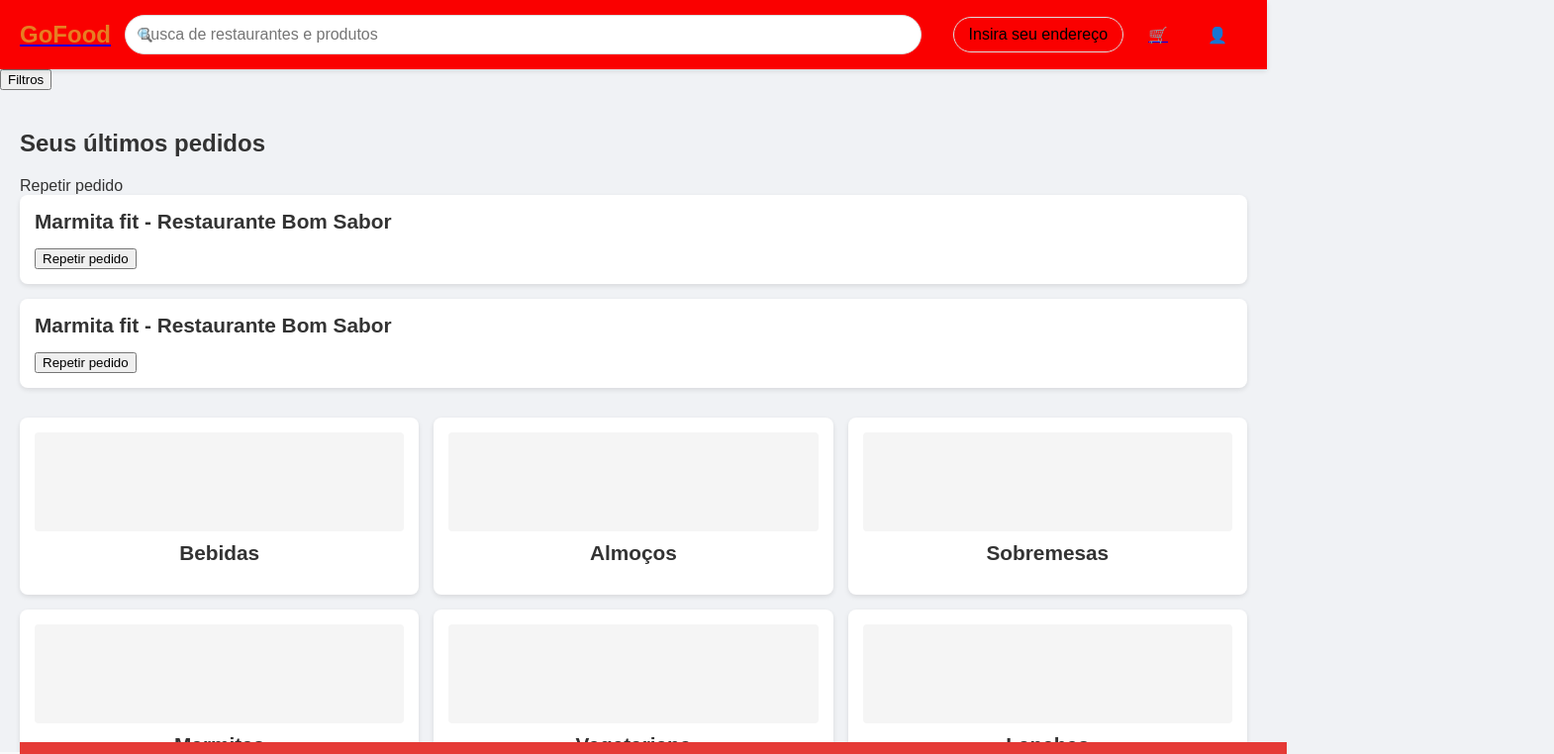
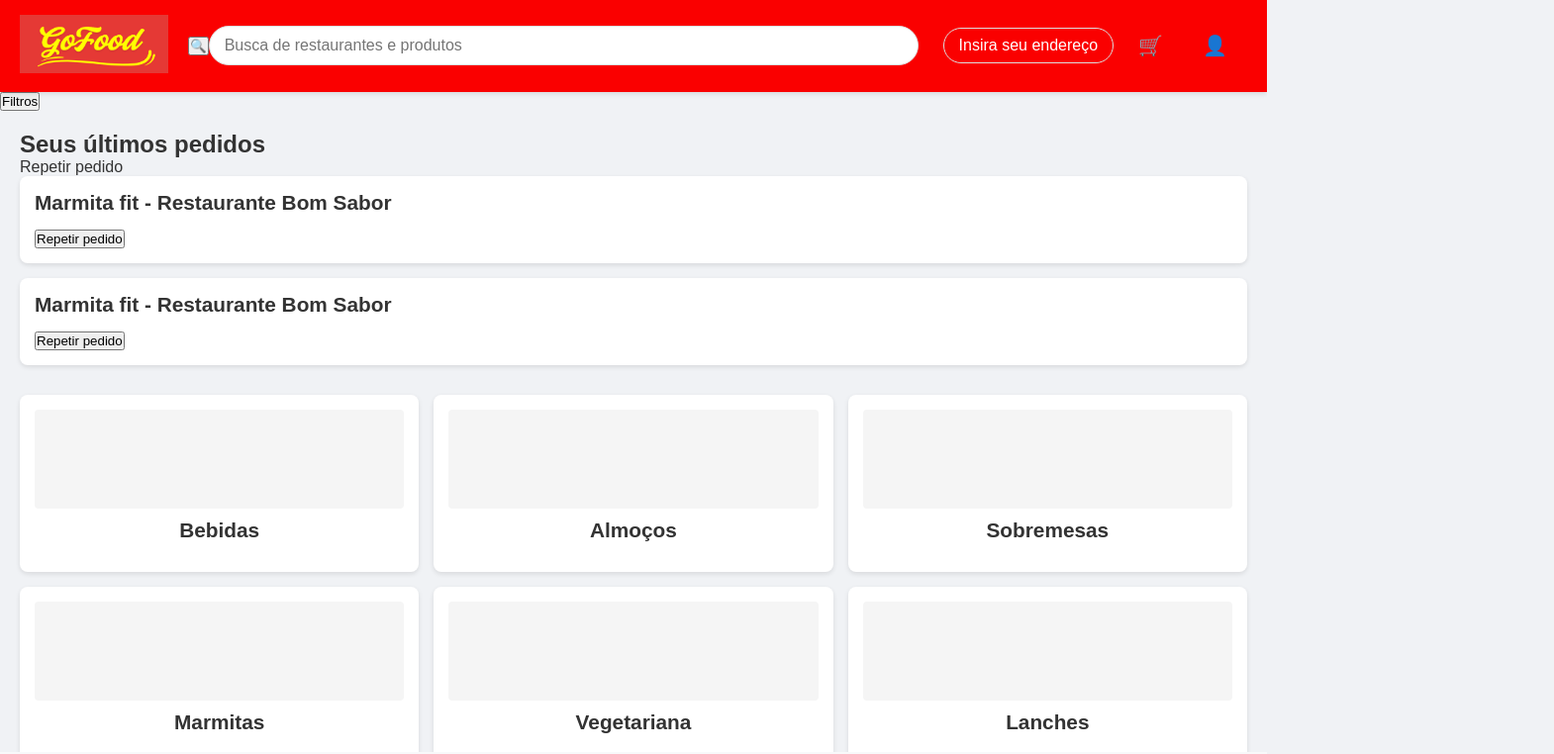
Before and after one commit to CauaConceicao20/GoFood-Delivery-Final, a React (Create React App) app in the folder src/front-end/: page / in a window 1280 px wide. Shown: the top 762 px of the page at 99% size, 1570 px wide, since content can reach past the window. Built offline with nearby package versions, Linux system fonts and the light colour scheme.

Commit message:
componente header

```diff
--- a/src/front-end/src/App.js
+++ b/src/front-end/src/App.js
@@ -11,6 +11,7 @@ import CadastroProdutos from './telas/RestauranteMenu/Produtos/CadastroProdutos'
 import DetalhesPedido from './telas/restaurante/pedidos/DetalhePedido';
 import EdicaoRestaurante from './telas/RestauranteMenu/EdicaoDados';
 import EdicaoUsuario from './telas/PerfilUsuario/EdicaoUsuario';
+import Header from './components/header/Header.jsx';
 
 
 function App() {
--- /dev/null
+++ b/src/front-end/src/components/header/Header.css
@@ -0,0 +1,130 @@
+/* Reset mais agressivo para remover margens/preenchimentos padrão */
+
+html, body {
+    margin: 0;
+    padding: 0;
+    overflow-x: hidden; /* Evita barras de rolagem horizontais indesejadas */
+}
+
+
+* {
+    margin: 0;
+    padding: 0;
+    box-sizing: border-box; /* Garante que padding e border sejam incluídos na largura/altura do elemento */
+}
+
+/* O restante do seu CSS abaixo */
+
+.main-header {
+    display: flex;
+    align-items: center;
+    justify-content: space-between;
+    padding: 15px 20px;
+    background-color: #fa0000; /* Cor vermelha para o cabeçalho */
+    box-shadow: 0 2px 5px rgba(0, 0, 0, 0.1);
+    position: sticky;
+    top: 0;
+    z-index: 100;
+}
+.container-logo #logo-gofood {
+    font-size: 24px;
+    font-weight: bold;
+    color: #e67e22; /* Cor laranja do texto 'GoFood' na referência */
+    text-decoration: none;
+}
+
+.container-busca {
+    display: flex;
+    align-items: center;
+    flex-grow: 1; /* Permite que o campo de busca ocupe o espaço disponível */
+    margin: 0 20px;
+    /* position: relative; /* Não é mais necessário se a lupa for removida */
+}
+
+.container-busca input {
+    width: 100%;
+    padding: 10px 15px;
+    /* padding-right: 40px; /* Não é mais necessário se a lupa for removida */
+    border: 1px solid #ddd;
+    border-radius: 20px;
+    font-size: 16px;
+}
+
+/* Remova completamente este bloco se você não quer mais a lupa */
+/*
+.icone-de-busca {
+    background: none;
+    border: none;
+    position: absolute;
+    right: 15px;
+    top: 50%;
+    transform: translateY(-50%);
+    z-index: 1;
+    cursor: pointer;
+}
+*/
+
+.btn-endereco,
+.btn-carrinho,
+.btn-perfil {
+    background: none;
+    border: none;
+    padding: 8px 15px;
+    margin: 0 5px;
+    cursor: pointer;
+    font-size: 16px;
+    color: white; /* Adicionado para que os textos/ícones dos botões fiquem brancos */
+}
+
+.btn-endereco {
+    border: 1px solid #ddd;
+    border-radius: 20px;
+}
+
+/* Estilos para os links dentro dos botões (se aplicável) */
+.btn-carrinho a,
+.btn-perfil a {
+    color: white;
+    text-decoration: none;
+    display: flex; /* Para centralizar o ícone se houver texto */
+    align-items: center;
+    justify-content: center;
+}
+
+/* Ajustes para ícones em span */
+.btn-carrinho span,
+.btn-perfil span {
+    font-size: 20px; /* Tamanho dos ícones */
+}
+
+#logo-gofood {
+    width: 150px;
+    height: auto;
+    margin: 0 0 0 0;
+}
+
+.menu-lateral {
+  position: fixed;
+  top: 0;
+  right: 0;
+  width: 300px;
+  height: 100%;
+  background-color: #fff;
+  z-index: 1001;
+  padding: 20px;
+  box-shadow: -2px 0 5px rgba(0, 0, 0, 0.1);
+}
+
+.navegacao-menu ul {
+  list-style: none;
+  padding: 0;
+}
+
+.navegacao-menu li {
+  padding: 10px 0;
+}
+
+.navegacao-menu a {
+  text-decoration: none;
+  color: #333;
+}
--- /dev/null
+++ b/src/front-end/src/components/header/Header.jsx
@@ -0,0 +1,78 @@
+import React, { useState } from 'react'; // Importe useState para gerenciar o estado do menu lateral
+import { Link } from 'react-router-dom';
+import './Header.css'; // Importa o arquivo CSS para o componente
+import GoFoodLogo from './logo.png'; // Importa a imagem do logo
+
+const Header = ({ toggleAddressModal }) => { // Remova toggleSideMenu das props, pois será gerenciado internamente
+
+  // Estado para controlar a visibilidade do menu lateral
+  const [showSideMenu, setShowSideMenu] = useState(false);
+
+  // Função para alternar a visibilidade do menu lateral
+  const toggleSideMenu = () => {
+    setShowSideMenu(!showSideMenu);
+  };
+
+  return (
+    <> {/* Fragment para permitir que o componente retorne múltiplos elementos irmãos */}
+      <header className="main-header">
+        <div className="container-logo">
+          <Link to="/">
+            <img src={GoFoodLogo} alt="GoFood Logo" id="logo-gofood" />
+          </Link>
+        </div>
+
+        <form className="container-busca">
+          <button type="submit" className="icone-de-busca">
+            <span role="img" aria-label="search">🔍</span> {/* Adicione um ícone de lupa aqui */}
+          </button>
+          <input
+            id="input-de-busca-do-header"
+            type="text"
+            placeholder="Busca de restaurantes e produtos"
+          />
+        </form>
+
+        <button className="btn-endereco" onClick={toggleAddressModal}>
+          Insira seu endereço
+        </button>
+
+        <button className="btn-carrinho">
+          <Link to="/carrinho">
+            <span role="img" aria-label="cart">🛒</span>
+          </Link>
+        </button>
+
+        {/* Botão de perfil que agora chama o toggleSideMenu interno do Header */}
+        <button className="btn-perfil" onClick={toggleSideMenu}>
+          <span role="img" aria="profile">👤</span>
+        </button>
+      </header>
+
+      {/* CÓDIGO DO MENU LATERAL E OVERLAY */}
+      {showSideMenu && (
+        <>
+          {/* Overlay: Fundo escuro que cobre a tela quando o menu está aberto */}
+          <div className="overlay" onClick={toggleSideMenu}></div>
+
+          {/* Menu Lateral */}
+          <aside className="menu-lateral">
+            <h2>Menu</h2>
+            <nav className="navegacao-menu">
+              <ul>
+                <li><Link to="/pedidos" onClick={toggleSideMenu}>Pedidos</Link></li>
+                <li><Link to="/perfil" onClick={toggleSideMenu}>Perfil</Link></li>
+                <li><Link to="/RestaurantePerfil" onClick={toggleSideMenu}>Perfil Restaurante</Link></li>
+                <li><Link to="/login" onClick={toggleSideMenu}>Entrar/Cadastro</Link></li>
+              </ul>
+            </nav>
+            {/* Opcional: Um botão de fechar dentro do menu lateral */}
+            {/* <button className="btn-fechar-menu" onClick={toggleSideMenu}>X</button> */}
+          </aside>
+        </>
+      )}
+    </>
+  );
+};
+
+export default Header;
--- a/src/front-end/src/telas/RestauranteMenu/RestauranteMenu.css
+++ b/src/front-end/src/telas/RestauranteMenu/RestauranteMenu.css
@@ -1,4 +1,7 @@
 /* Estilos Gerais do Container */
+
+
+
 .restaurante-view {
   font-family: Arial, sans-serif;
   background-color: #f0f2f5; /* Fundo geral da página */
--- a/src/front-end/src/telas/main_menu/MainMenu.css
+++ b/src/front-end/src/telas/main_menu/MainMenu.css
@@ -5,65 +5,12 @@
   margin: 0;
   padding: 0;
   color: #333;
+  margin-top: 0; /* Já está em zero */
+  padding-top: 0; /* Já está em zero */
 }
 
-/* Header */
-.main-header {
-  display: flex;
-  align-items: center;
-  justify-content: space-between;
-  padding: 15px 20px;
-  background-color: #fa0000;
-  box-shadow: 0 2px 5px rgba(0, 0, 0, 0.1);
-  position: sticky;
-  top: 0;
-  z-index: 100;
-}
-
-.container-logo #logo-gofood {
-  font-size: 24px;
-  font-weight: bold;
-  color: #e67e22;
-  text-decoration: none;
-}
-
-.container-busca {
-  display: flex;
-  align-items: center;
-  flex-grow: 1;
-  margin: 0 20px;
-}
-
-.container-busca input {
-  width: 100%;
-  padding: 10px 15px;
-  border: 1px solid #ddd;
-  border-radius: 20px;
-  font-size: 16px;
-}
-
-.icone-de-busca {
-  background: none;
-  border: none;
-  margin-right: -35px;
-  z-index: 1;
-  cursor: pointer;
-}
-
-.btn-endereco,
-.btn-carrinho,
-.btn-perfil {
-  background: none;
-  border: none;
-  padding: 8px 15px;
-  margin: 0 5px;
-  cursor: pointer;
-  font-size: 16px;
-}
-
-.btn-endereco {
-  border: 1px solid #ddd;
-  border-radius: 20px;
+main { /* Este é o elemento que vem DEPOIS do Header */
+  padding: 20px;
 }
 
 /* Overlay e Menus Laterais */
@@ -77,31 +24,6 @@
   z-index: 1000;
 }
 
-.menu-lateral {
-  position: fixed;
-  top: 0;
-  right: 0;
-  width: 300px;
-  height: 100%;
-  background-color: #fff;
-  z-index: 1001;
-  padding: 20px;
-  box-shadow: -2px 0 5px rgba(0, 0, 0, 0.1);
-}
-
-.navegacao-menu ul {
-  list-style: none;
-  padding: 0;
-}
-
-.navegacao-menu li {
-  padding: 10px 0;
-}
-
-.navegacao-menu a {
-  text-decoration: none;
-  color: #333;
-}
 
 /* Modal de Endereço */
 .modal-area {
--- a/src/front-end/src/telas/main_menu/MainMenu.js
+++ b/src/front-end/src/telas/main_menu/MainMenu.js
@@ -3,16 +3,17 @@
 import React, { useState } from 'react';
 import { Link } from 'react-router-dom';
 import './MainMenu.css';
-import CardItemRestaurante from '../../components/CardItemRestaurante'; // Caminho de importação CORRETO
+import CardItemRestaurante from '../../components/CardItemRestaurante';
+import Header from '../../components/header/Header.jsx'; // Caminho de importação CORRETO
 
 const MainMenu = () => {
   const [showSideMenu, setShowSideMenu] = useState(false);
   const [showFilters, setShowFilters] = useState(false);
   const [showAddressModal, setShowAddressModal] = useState(false);
   const [address, setAddress] = useState('');
-  const [priceRange, setPriceRange] = useState(500); // Não usado neste exemplo, mas mantido
-  const [mlRange, setMlRange] = useState(1000);     // Não usado neste exemplo, mas mantido
-  const [distanceRange, setDistanceRange] = useState(10); // Não usado neste exemplo, mas mantido
+  const [priceRange, setPriceRange] = useState(500);
+  const [mlRange, setMlRange] = useState(1000);
+  const [distanceRange, setDistanceRange] = useState(10);
 
   const [filters, setFilters] = useState({
     sortByRating: false,
@@ -32,7 +33,6 @@ const MainMenu = () => {
 
   const handleAddressSubmit = (e) => {
     e.preventDefault();
-    // Lógica para salvar endereço
     setShowAddressModal(false);
   };
 
@@ -43,8 +43,10 @@ const MainMenu = () => {
     });
   };
 
-  // --- DADOS DE EXEMPLO PARA OS CARDS DE RESTAURANTE ---
-  // Geralmente, isso viria de uma API (fetch, axios, etc.)
+  const [isAddressModalOpen, setIsAddressModalOpen] = useState(false);
+  const [isSideMenuOpen, setIsSideMenuOpen] = useState(false);
+
+
   const itensDeExemplo = [
     {
       id: 'item1',
@@ -117,62 +119,16 @@ const MainMenu = () => {
       imagem: '../../components/cachorrquente_img.png'
     }
   ];
-  // --- FIM DOS DADOS DE EXEMPLO ---
-
 
   return (
     <div className="main-container">
-      {/* Header */}
-      <header className="main-header">
-        <div className="container-logo">
-          <Link to="/">
-            <div id="logo-gofood">GoFood</div>
-          </Link>
-        </div>
 
-        <form className="container-busca">
-          <button type="submit" className="icone-de-busca">
-            <span role="img" aria-label="search">🔍</span>
-          </button>
-          <input
-            id="input-de-busca-do-header"
-            type="text"
-            placeholder="Busca de restaurantes e produtos"
-          />
-        </form>
-
-        <button className="btn-endereco" onClick={toggleAddressModal}>
-          Insira seu endereço
-        </button>
-
-        <button className="btn-carrinho">
-          <Link to="/carrinho">
-            <span role="img" aria-label="cart">🛒</span>
-          </Link>
-        </button>
-
-        <button className="btn-perfil" onClick={toggleSideMenu}>
-          <span role="img" aria-label="profile">👤</span>
-        </button>
-      </header>
+      <Header
+        toggleAddressModal={toggleAddressModal}
+        toggleSideMenu={toggleSideMenu}
+      />
 
       {/* Overlays e Menus Laterais */}
-      {showSideMenu && (
-        <>
-          <div className="overlay" onClick={toggleSideMenu}></div>
-          <aside className="menu-lateral">
-            <h2>Menu</h2>
-            <nav className="navegacao-menu">
-              <ul>
-                <li><Link to="/pedidos">Pedidos</Link></li>
-                <li><Link to="/perfil">Perfil</Link></li>
-                <li><Link to="/RestaurantePerfil">Perfil Restaurante</Link></li>
-                <li><Link to="/login">Entrar/Cadastro</Link></li>
-              </ul>
-            </nav>
-          </aside>
-        </>
-      )}
 
       {/* Modal de Endereço */}
       {showAddressModal && (
@@ -423,7 +379,6 @@ const MainMenu = () => {
             />
           ))}
         </section>
-        {/* --- FIM DA SEÇÃO DOS CARDS --- */}
 
       </main>
 
```
Also changed, not shown: src/front-end/src/telas/RestauranteMenu/RestauranteMenu.jsx (+7 -0 lines), src/front-end/src/components/cachorrquente_img.png (deleted), src/front-end/src/components/header/logo.png (added).
